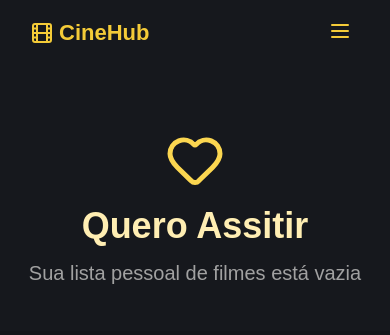
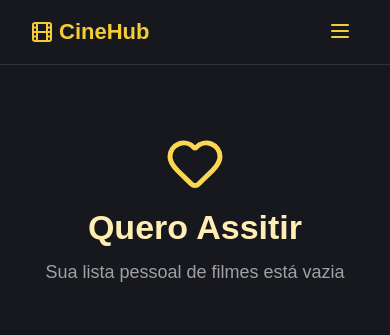
Before and after one commit to KaioVeras/CineHub, a React (Vite) app: page /favorites in a window 390 px wide. Shown: the top 335 px of the page. Built offline with nearby package versions, Linux system fonts and the light colour scheme.

Commit message:
feat: update mobile responsive

```diff
--- a/src/components/HeroSection/index.jsx
+++ b/src/components/HeroSection/index.jsx
@@ -5,11 +5,8 @@ import { Link } from 'react-router-dom';
 import { Play, Heart } from 'lucide-react';
 
 import PrimaryButton from '../PrimaryButton';
-import { useMenuStore } from '../../store/menuStore';
 
 function HeroSection() {
-    const isMenuOpen = useMenuStore((state) => state.isMenuOpen)
-
     return (
         <section className='hero-section'>
             <div className='hero-bg'></div>
@@ -25,7 +22,7 @@ function HeroSection() {
                 </p>
 
                 <div className='hero-buttons'>
-                    <PrimaryButton label="Assistir Destaques" icon={<Play size={16} />} />
+                    <PrimaryButton label="Assistir Destaques" icon={<Play size={16} />}/>
 
                     <Link to='/favorites' className='secondary-button'>
                         <Heart size={16} />
--- a/src/components/NavBar/index.jsx
+++ b/src/components/NavBar/index.jsx
@@ -1,4 +1,3 @@
-import React, { useState, useEffect } from 'react';
 import './navBar.css'
 
 import { Link, useLocation } from 'react-router-dom';
@@ -14,7 +13,7 @@ function NavBar() {
     const closeMenu = useMenuStore((state) => state.closeMenu)
 
     return (
-        <header>
+        <header style={{ border: isMenuOpen ? "none" : "" }}>
             <h1 className='title-logo'>
                 <Link to='/' onClick={closeMenu}>
                     <Film />
--- a/src/components/NavBar/navBar.css
+++ b/src/components/NavBar/navBar.css
@@ -124,7 +124,6 @@ header {
 @media (max-width: 720px) {
   header {
     padding: 0px 30px;
-    border: none;
   }
 
   .nav-links-open {
--- a/src/containers/Favorites/favorites.css
+++ b/src/containers/Favorites/favorites.css
@@ -32,7 +32,7 @@
 
 .header-favorites p {
   color: var(--paragraph-color);
-  font-size: 20px;
+  font-size: 18px;
 }
 
 .content-favorites {
@@ -75,7 +75,7 @@
 
 @media (max-width: 1050px) {
     .header-favorites h1 {
-        font-size: 36px;
+        font-size: 34px;
     }
 
     .card-content p {
--- a/src/containers/MovieDetails/index.jsx
+++ b/src/containers/MovieDetails/index.jsx
@@ -113,7 +113,7 @@ function MovieDetails() {
                 <div className='content-movie-details'>
                     <div className='movie-poster '>
                         <img src={`https://image.tmdb.org/t/p/original/${movies.poster_path}`} alt={movies.title} className='movie-poster-image' />
-                        <button className='primary-button' onClick={saveMovies}>
+                        <button className='primary-button-info' onClick={saveMovies}>
                             <Heart size={16} />
                             Quero Assistir
                         </button>
--- a/src/containers/MovieDetails/movieInfo.css
+++ b/src/containers/MovieDetails/movieInfo.css
@@ -40,7 +40,7 @@
   }
 }
 
-.primary-button {
+.primary-button-info {
   height: 45px;
   border-radius: 8px;
   color: #000;
@@ -203,7 +203,7 @@ h3 {
     height: 800px;
   }
 
-  .primary-button {
+  .primary-button-info {
     width: 500px;
   }
 }
@@ -250,7 +250,7 @@ h3 {
     height: 600px;
   }
 
-  .primary-button {
+  .primary-button-info {
     width: 100%;
   }
 
```
Also changed, not shown: src/components/PrimaryButton/primaryButton.css (line endings or trailing spaces).
